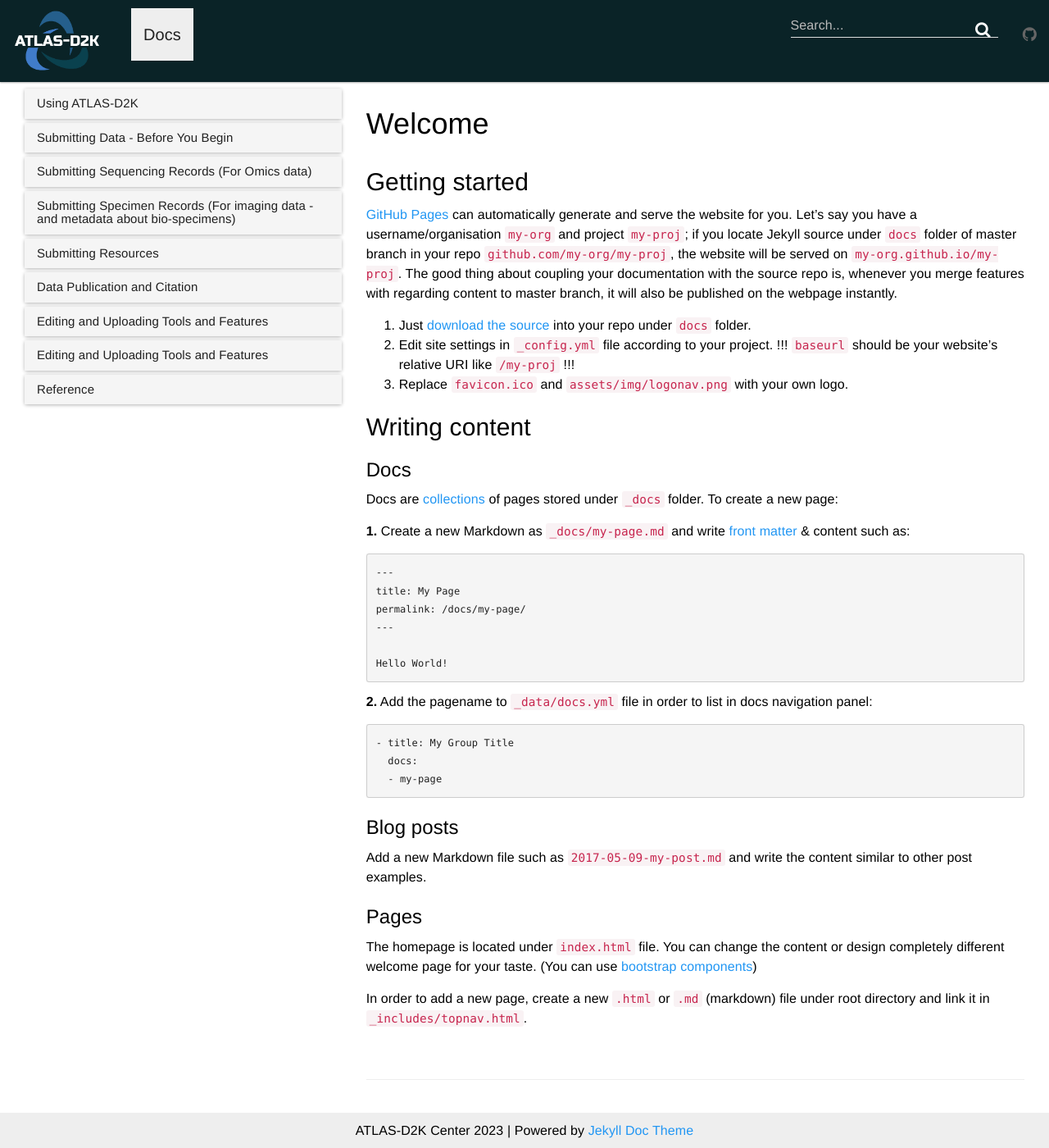
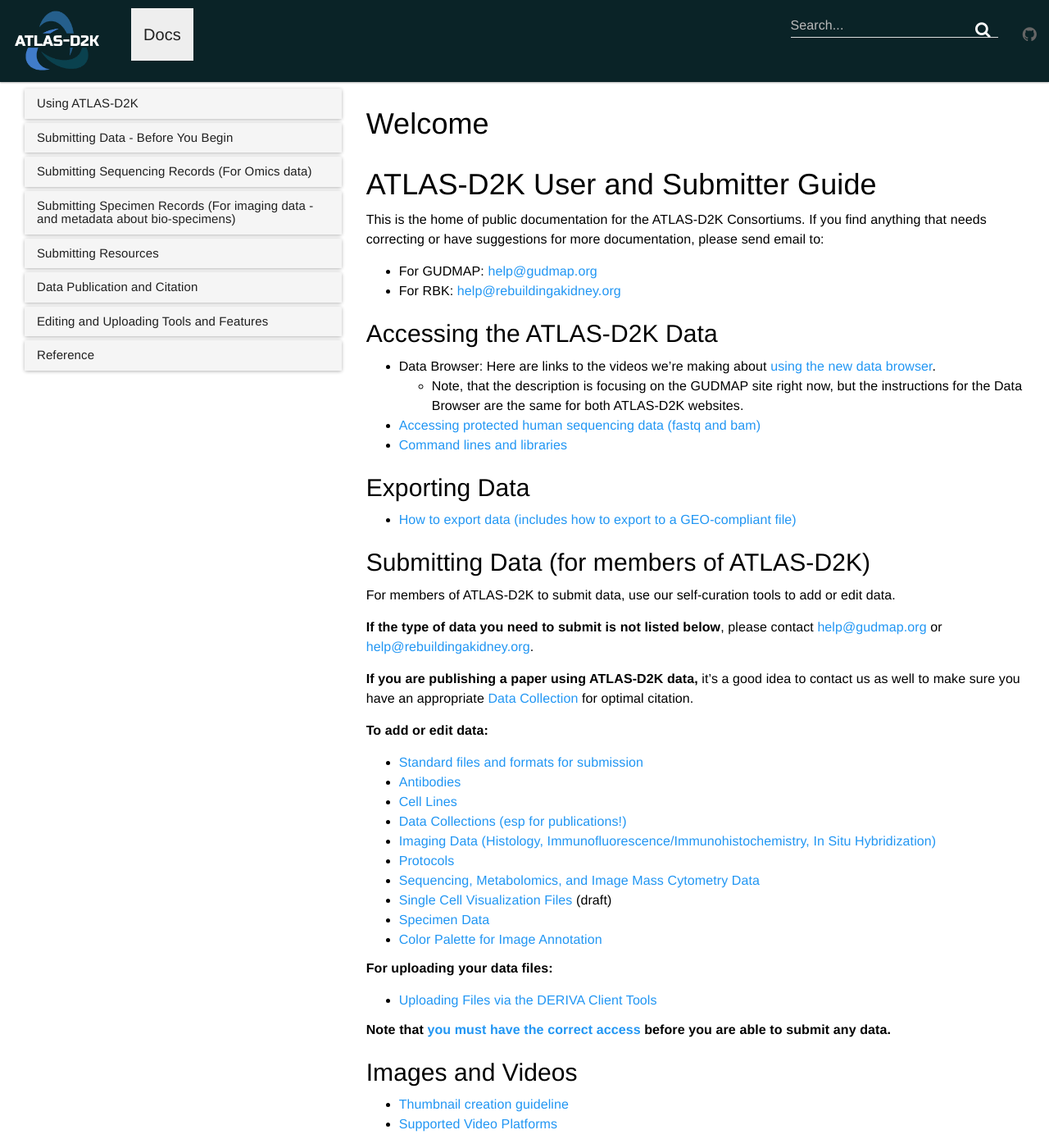
Before and after one commit to informatics-isi-edu/atlas-d2k-docs, a Jekyll site: the page built from docs/_docs/index.md, in a window 1280 px wide and 1400 px high. Shown: the whole window at 82% size. Built offline with Jekyll 4.4.1, drawn with Linux system fonts in a browser that asks for light colours; some of the changed text lies outside the part shown.

Commit message:
initial fixes to the site

````diff
--- a/docs/_docs/index.md
+++ b/docs/_docs/index.md
@@ -4,47 +4,55 @@
 redirect_from: /docs/index.html
 ---
 
-## Getting started
+# ATLAS-D2K User and Submitter Guide
 
-[GitHub Pages](https://pages.github.com) can automatically generate and serve the website for you.
-Let's say you have a username/organisation `my-org` and project `my-proj`; if you locate Jekyll source under `docs` folder of master branch in your repo `github.com/my-org/my-proj`, the website will be served on `my-org.github.io/my-proj`.
-The good thing about coupling your documentation with the source repo is, whenever you merge features with regarding content to master branch, it will also be published on the webpage instantly.
+This is the home of public documentation for the ATLAS-D2K Consortiums. If you find anything that needs correcting or have suggestions for more documentation, please send email to:
 
-1. Just [download the source](https://github.com/aksakalli/jekyll-doc-theme/archive/gh-pages.zip) into your repo under `docs` folder.
-2. Edit site settings in  `_config.yml` file according to your project. !!! `baseurl` should be your website's relative URI like `/my-proj` !!!
-3. Replace `favicon.ico` and `assets/img/logonav.png` with your own logo.
+- For GUDMAP: [help@gudmap.org](mailto:help@gudmap.org)
+- For RBK: [help@rebuildingakidney.org](mailto:help@rebuildingakidney.org)
 
-## Writing content
+## Accessing the ATLAS-D2K Data
+- Data Browser: Here are links to the videos we're making about [using the new data browser](/docs/using-the-gudmap-rbk-data-browser).
+  - Note, that the description is focusing on the GUDMAP site right now, but the instructions for the Data Browser are the same for both ATLAS-D2K websites.
+- [Accessing protected human sequencing data (fastq and bam)](/docs/accessing-human-sequencing-data)
+- [Command lines and libraries](/docs/command-lines-and-libraries)
 
-### Docs
+## Exporting Data
+- [How to export data (includes how to export to a GEO-compliant file)](/docs/exporting-data)
 
-Docs are [collections](https://jekyllrb.com/docs/collections/) of pages stored under `_docs` folder. To create a new page:
+## Submitting Data (for members of ATLAS-D2K)
 
-**1.** Create a new Markdown as `_docs/my-page.md` and write [front matter](https://jekyllrb.com/docs/frontmatter/) & content such as:
+For members of ATLAS-D2K to submit data, use our self-curation tools to add or edit data.
 
-```
----
-title: My Page
-permalink: /docs/my-page/
----
+**If the type of data you need to submit is not listed below**, please contact [help@gudmap.org](help@gudmap.org) or [help@rebuildingakidney.org](help@rebuildingakidney.org).
 
-Hello World!
-```
+**If you are publishing a paper using ATLAS-D2K data,** it's a good idea to contact us as well to make sure you have an appropriate [Data Collection](Submitting-Data-Collections) for optimal citation.
 
-**2.** Add the pagename to `_data/docs.yml` file in order to list in docs navigation panel:
+**To add or edit data:**
+- [Standard files and formats for submission](/docs/standard-files-and-formats-for-submission)
+- [Antibodies](/docs/antibodies)
+- [Cell Lines](/docs/cell-lines)
+- [Data Collections (esp for publications!)](/docs/data-collections)
+- [Imaging Data (Histology, Immunofluorescence/Immunohistochemistry, In Situ Hybridization)](/docs/specimens)
+- [Protocols](/docs/protocols)
+- [Sequencing, Metabolomics, and Image Mass Cytometry Data](/docs/sequencing-metabolomics-imc-data)
+- [Single Cell Visualization Files](/docs/single-cell-visualization-files) (draft)
+- [Specimen Data](/docs/specimens)
+- [Color Palette for Image Annotation](/docs/color-palette-for-image-annotation)
 
-```
-- title: My Group Title
-  docs:
-  - my-page
-```
+**For uploading your data files:**
+- [Uploading Files via the DERIVA Client Tools](/docs/uploading-files-using-deriva-client-tools)
 
-### Blog posts
+**Note that [you must have the correct access](/docs/accessing-gudmap-and-rbk-resources) before you are able to submit any data.**
 
-Add a new Markdown file such as `2017-05-09-my-post.md` and write the content similar to other post examples.
+## Images and Videos
+- [Thumbnail creation guideline](/docs/thumbnail-creation-guideline)
+- [Supported Video Platforms](/docs/available-video-platforms)
 
-### Pages
+## Data Publication and Citation
+- [How to create a collection and citation for publications](/docs/how-to-create-a-collection-and-citation-for-publications)
+- [Shortcut urls for citation and sharing](/docs/shortcut-urls-for-citation-and-sharing) - good for sharing any data record.
 
-The homepage is located under `index.html` file. You can change the content or design completely different welcome page for your taste. (You can use [bootstrap components](http://getbootstrap.com/components/))
+## Access to Internal Resources
 
-In order to add a new page, create a new `.html` or `.md` (markdown) file under root directory and link it in `_includes/topnav.html`.
+If you need access to ATLAS-D2K resources such as the ability to submit/curate data or access the Internal site, go to [Accessing ATLAS-D2K Resources](/docs/accessing-gudmap-and-rbk-resources).
````
Also changed, not shown: docs/_data/docs.yml (+11 -11 lines), docs/index.md (deleted, +0 -56 lines).
